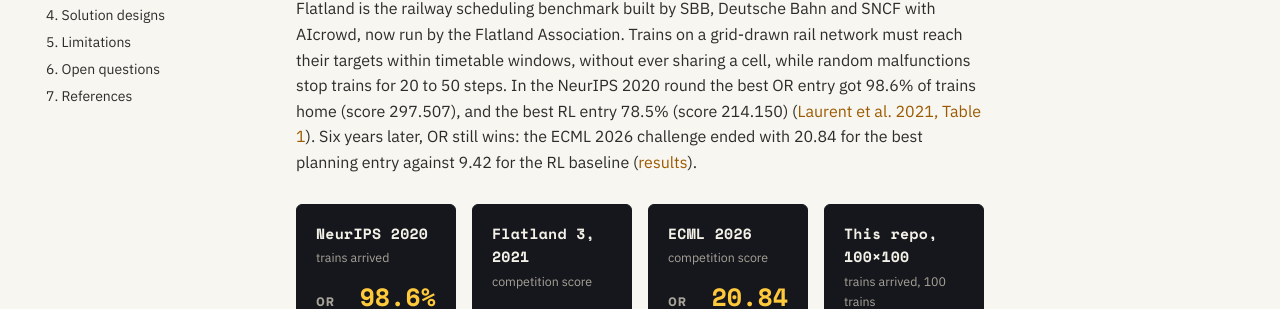
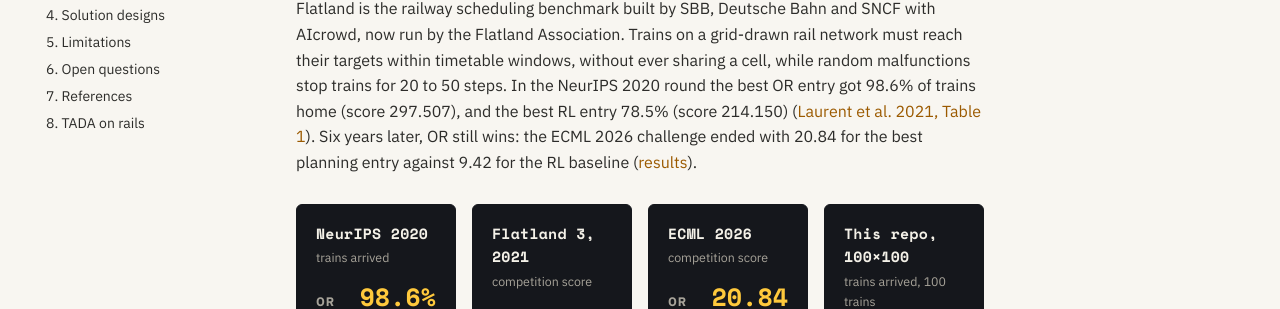
Before and after one commit to leandergrech/rl-flatland-rescheduling, an MkDocs documentation site: the page built from docs/index.md, in a window 1280 px wide. Shown: the part 276-585 px from the top of the page. Built offline with MkDocs 1.6.1 and Material for MkDocs 9.7.7, drawn with Linux system fonts in a browser that asks for light colours; comment, search, counter and statistics services are not loaded.

Commit message:
Docs nav: 8. TADA on rails
Co-Authored-By: Claude Opus 5.5 <noreply@anthropic.com>

```diff
--- a/mkdocs.yml
+++ b/mkdocs.yml
@@ -43,6 +43,7 @@ nav:
   - 5. Limitations: 05-limitations.md
   - 6. Open questions: 06-open-questions.md
   - 7. References: 07-references.md
+  - 8. TADA on rails: 08-tada-dispatcher.md
 
 markdown_extensions:
   - admonition
```
